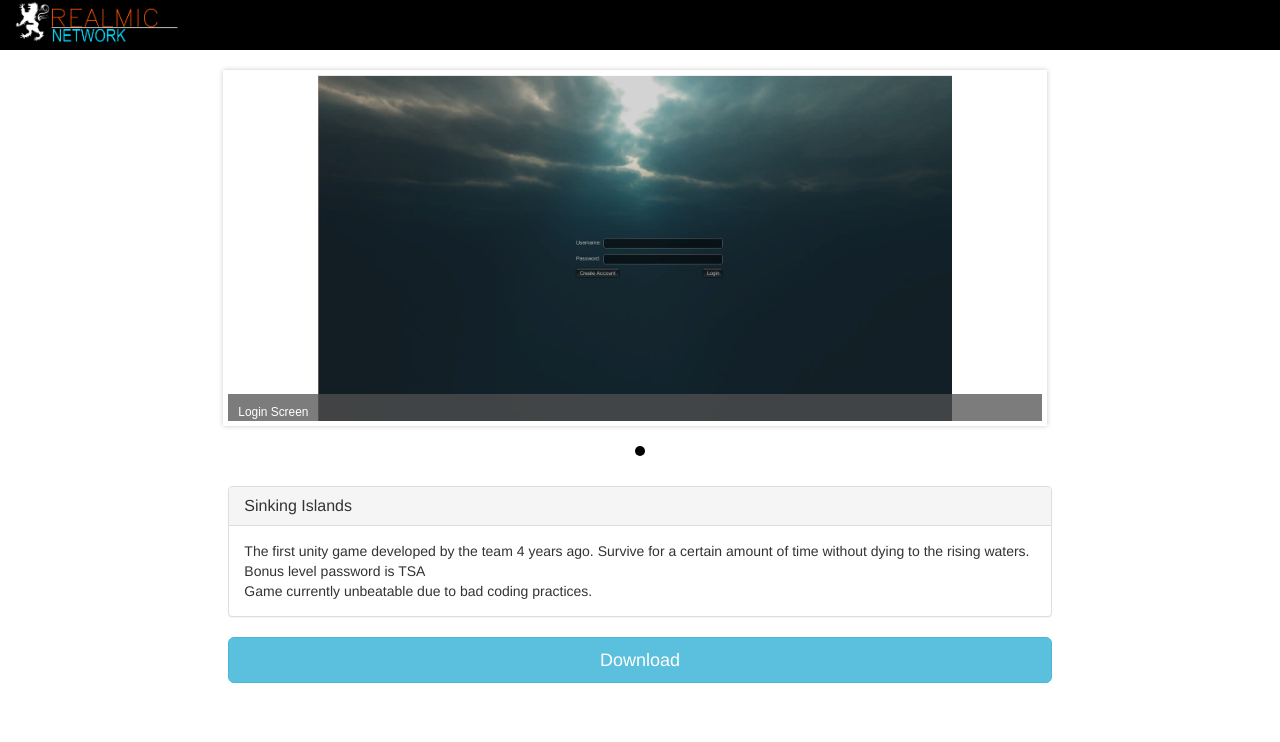
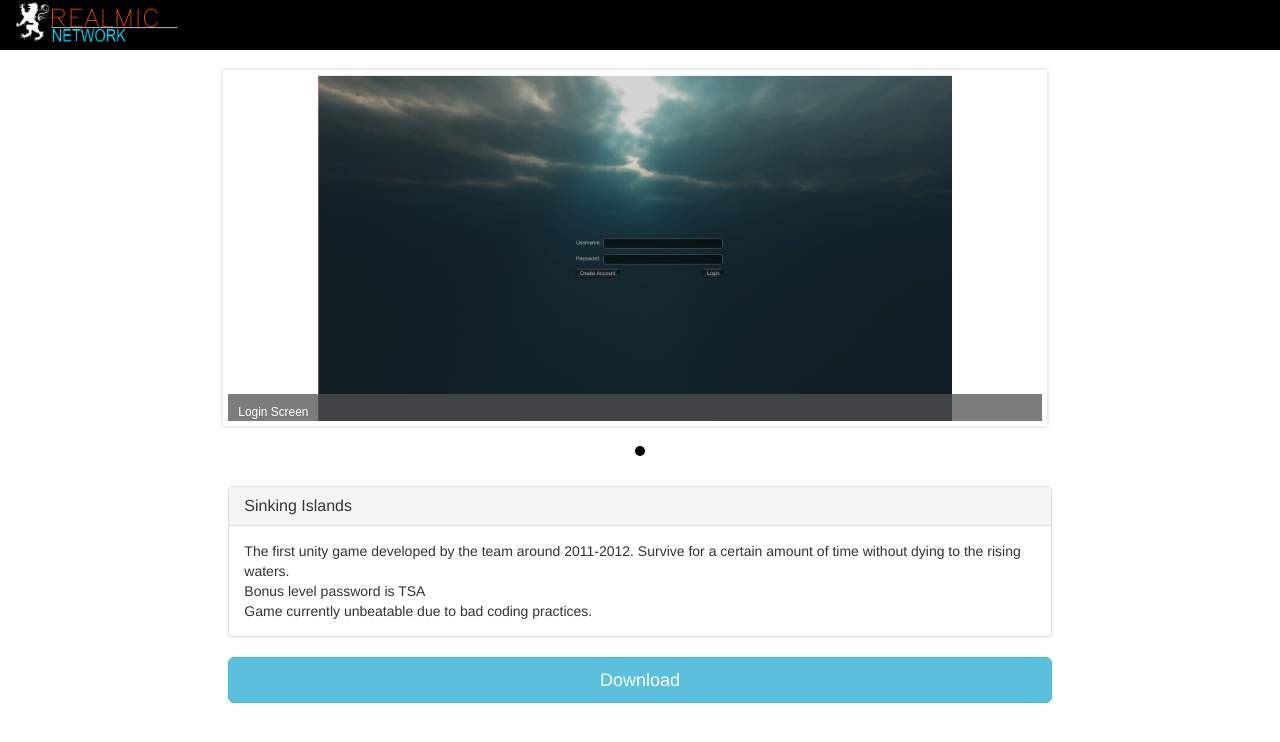
Before and after one commit to realliance/legacy-realmic-portal, a plain HTML site: page unity/sinkingislands.html in a window 1280 px wide. Drawn offline with nearby package versions, Linux system fonts and the light colour scheme; files whose address does not match are found by name.

Commit message:
Update sinkingislands.html

```diff
--- a/unity/sinkingislands.html
+++ b/unity/sinkingislands.html
@@ -53,7 +53,7 @@
 				<h3 class="panel-title">Sinking Islands</h3>
 			</div>
 			<div class="panel-body">
-				The first unity game developed by the team 4 years ago. Survive for a certain amount of time without dying to the rising waters.<br>Bonus level password is TSA<br>Game currently unbeatable due to bad coding practices.
+				The first unity game developed by the team around 2011-2012. Survive for a certain amount of time without dying to the rising waters.<br>Bonus level password is TSA<br>Game currently unbeatable due to bad coding practices.
 			</div>
 			</div>
 			<a href="files/si.exe" class="btn btn-info btn-lg btn-block">Download</a>
```
